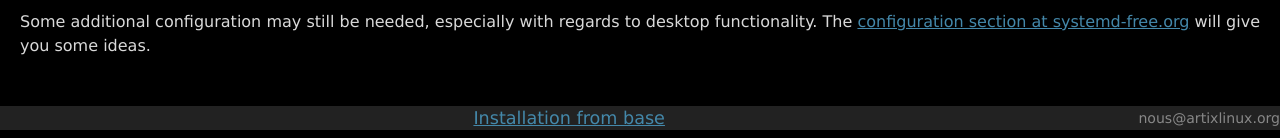
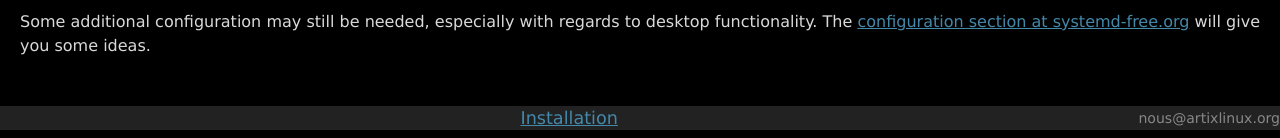
Before and after one commit to artix-linux/artixlinux.org, a PHP site: page /migrate.php in a window 1280 px wide. Shown: the part 3478-3616 px from the top of the page. Run offline with PHP 8.4, Linux system fonts and the light colour scheme.

Commit message:
edit for consistency

```diff
--- a/migrate.php
+++ b/migrate.php
@@ -127,7 +127,7 @@ Some additional configuration may still be needed, especially with regards to de
 </div>
 
 <?php
-$nexttitle="Installation from base";
-$nextfile="installation.php";
+$nexttitle="Installation";
+$nextfile="install .php";
 include('footer.html');
 ?>
```
